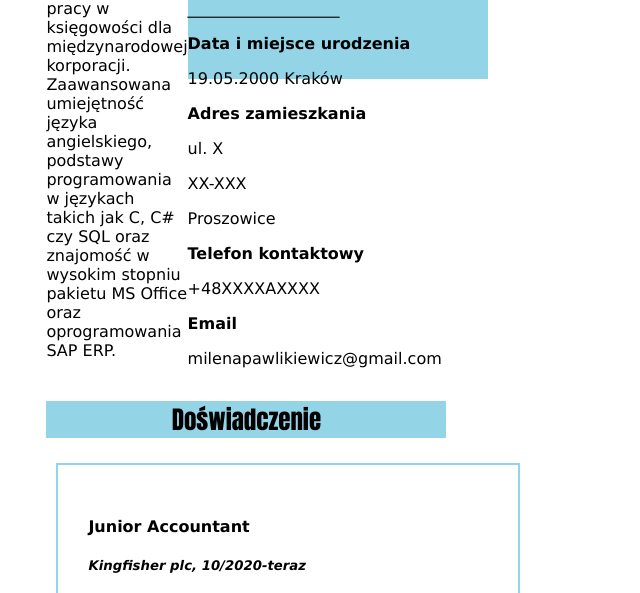
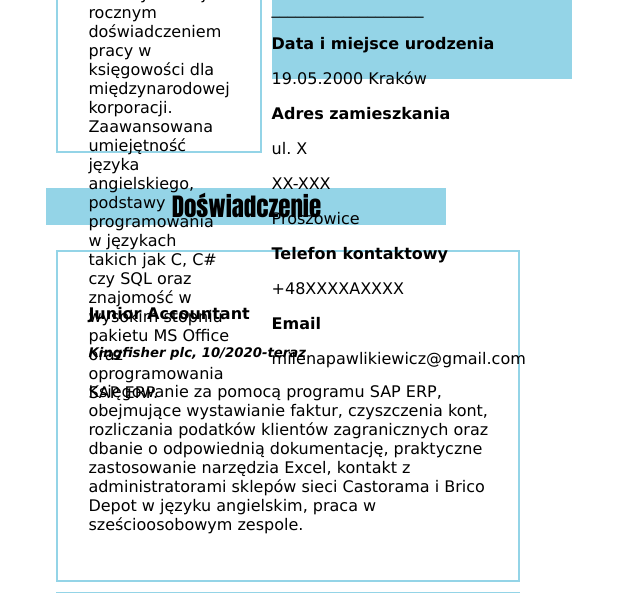
Before and after one commit to milenapwkcz/milenapwkcz.github.io, a PHP site: page / in a window 1280 px wide; the page is wider, and only the part inside the window is pictured. Shown: the part 467-1060 px from the top of that part, without its empty margins (0-640 px from the left). Run offline with PHP 8.4, Linux system fonts and the light colour scheme.

Commit message:
Update main.css

```diff
--- a/main.css
+++ b/main.css
@@ -72,5 +72,9 @@ div{
 
 .ogolne
 {
-    width: 400px;
+    width: 300px;
+    border: 2px solid rgb(148, 212, 231);
+    padding: 30px;
+    margin: 10px;
+    height: 400px;
 }
```
